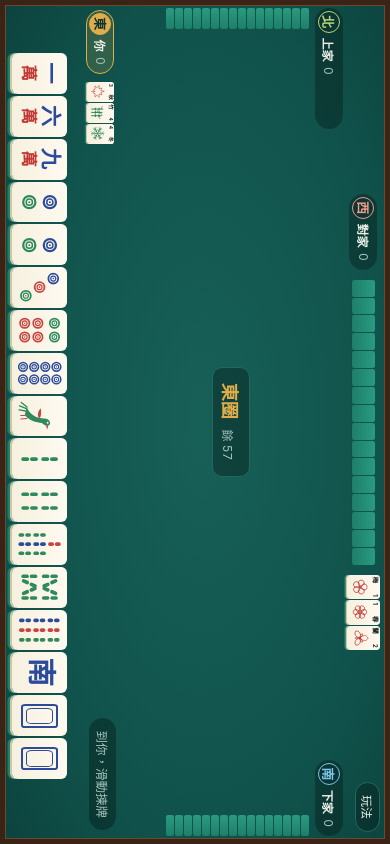
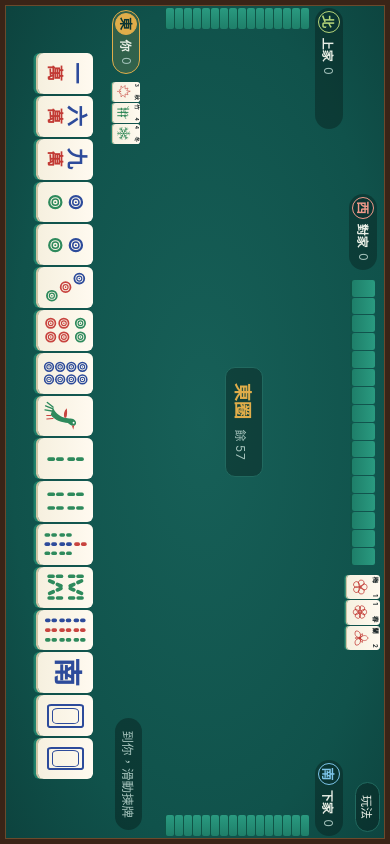
Before and after one commit to Sheeppyyeung/hktaiwanmahjong, a plain HTML site: page index.html in a window 390 px wide. Drawn offline with Linux system fonts and the light colour scheme.

Commit message:
Add files via upload
Double-tap zoom (Safari): zooming by double-tap or pinch is now blocked on the page, and touches on your hand are handled only by the game. Under touch emulation a double tap threw the tile with no zoom.
Pull going back a page: with the phone upright, your hand sat on the screen’s left edge, so pulling a tile out was a swipe from the edge, which Safari treats as “back”. The hand now sits further in from that edge, and touches that start on a tile no longer scroll or swipe the page. Safari’s edge swipe is a system gesture, so a pull that starts at the very edge of the screen can still trigger it.
Too small in Chrome: the turned table was making the page wider than the screen, and Chrome zoomed out to fit it. The table is now clipped inside a fixed frame so the page can’t grow. In emulation the page stays at normal scale.

```diff
--- a/index.html
+++ b/index.html
@@ -2,7 +2,7 @@
 <html lang="zh-Hant-HK">
 <head>
 <meta charset="utf-8">
-<meta name="viewport" content="width=device-width, initial-scale=1, maximum-scale=1, user-scalable=no">
+<meta name="viewport" content="width=device-width, initial-scale=1, minimum-scale=1, maximum-scale=1, user-scalable=no">
 <title>港式台灣牌</title>
 <link rel="preconnect" href="https://fonts.googleapis.com">
 <link href="https://fonts.googleapis.com/css2?family=Noto+Serif+TC:wght@700;900&display=swap" rel="stylesheet">
@@ -21,8 +21,10 @@
   --dw: min(29px, calc(var(--L) * .0315)); /* discard tile */
   color-scheme: dark;
 }
-* { box-sizing: border-box; -webkit-tap-highlight-color: transparent; }
-html, body { height: 100%; margin: 0; overflow: hidden; }
+* { box-sizing: border-box; -webkit-tap-highlight-color: transparent; -webkit-touch-callout: none; }
+html, body { height: 100%; width: 100%; margin: 0; overflow: hidden; -webkit-text-size-adjust: 100%; touch-action: manipulation; }
+/* a fixed stage clips the turned table, so its pre-rotation size can never widen the page (that made some phone browsers zoom out) */
+#stage { position: fixed; top: 0; left: 0; right: 0; bottom: 0; overflow: hidden; }
 body { background: var(--rim); color: var(--text); font-family: var(--ui); font-size: 13px; overscroll-behavior: none; touch-action: manipulation; }
 #app { position: absolute; top: 0; left: 0; width: 100%; height: 100%; display: grid; grid-template-rows: auto minmax(0, 1fr) auto; background: radial-gradient(90% 90% at 50% 48%, #176058 0%, var(--felt) 55%, var(--felt-deep) 100%); box-shadow: inset 0 0 0 5px var(--rim), inset 0 0 0 6px #6b4a2c; overflow: hidden; transform-origin: top left; }
 button { font: inherit; color: inherit; cursor: pointer; }
@@ -89,7 +91,8 @@ button:focus-visible { outline: 2px solid var(--brass); outline-offset: 2px; }
 #centre .meta { color: var(--muted); font-size: 12px; }
 
 /* me */
-#p0 { position: relative; padding: 0 10px 12px; display: flex; flex-direction: column; gap: 3px; }
+#app { --edge: 0px; } #app.rot { --edge: 26px; } /* turned table: keep the hand clear of the browser's edge-swipe zone */
+#p0 { position: relative; padding: 0 10px calc(12px + var(--edge)); display: flex; flex-direction: column; gap: 3px; }
 #meInfo { display: flex; align-items: center; gap: 8px; --w: min(20px, calc(var(--L) * .024)); min-height: 28px; }
 #meInfo .hint { color: var(--muted); font-size: 12px; }
 #handRow { display: flex; align-items: flex-end; justify-content: center; gap: 12px; padding-top: 10px; min-height: calc(var(--tw) * 1.36 + 16px); }
@@ -104,7 +107,7 @@ button:focus-visible { outline: 2px solid var(--brass); outline-offset: 2px; }
 #mySets { --w: calc(var(--tw) * .74); flex-wrap: nowrap; gap: 6px; }
 
 /* call buttons float over the table, above the hand */
-#acts { position: absolute; right: 14px; bottom: calc(var(--tw) * 1.36 + 34px); display: flex; gap: 10px; align-items: center; z-index: 8; }
+#acts { position: absolute; right: 14px; bottom: calc(var(--tw) * 1.36 + 34px + var(--edge)); display: flex; gap: 10px; align-items: center; z-index: 8; }
 #acts button { min-width: 58px; height: 58px; padding: 0 14px; border-radius: 29px; border: 2px solid #f3cf85; background: var(--brass); color: var(--felt-deep); font-family: var(--face); font-weight: 900; font-size: 24px; display: flex; align-items: center; justify-content: center; gap: 6px; --w: 19px; box-shadow: 0 4px 12px rgba(0, 0, 0, .45); }
 #acts button.win { background: var(--red); border-color: #ee8a82; color: #fff; }
 #acts button.plain { background: #165950; border-color: var(--felt-line); color: var(--text); font-size: 18px; }
@@ -115,7 +118,7 @@ button:focus-visible { outline: 2px solid var(--brass); outline-offset: 2px; }
 #p0 .bubble { top: -40px; } #p2 .bubble { top: 60px; } #p3 .bubble { left: 110%; } #p1 .bubble { left: -10%; }
 @keyframes pop { 0% { transform: scale(.4); opacity: 0; } 18% { transform: scale(1.1); opacity: 1; } 75% { opacity: 1; } 100% { opacity: 0; transform: scale(1); } }
 
-#tip { position: absolute; left: 50%; bottom: calc(var(--tw) * 1.36 + 64px); transform: translateX(-50%); z-index: 7; display: flex; align-items: center; gap: 10px; padding: 7px 14px; border-radius: 12px; background: rgba(6, 30, 28, .93); border: 1.5px solid var(--brass); --w: 26px; white-space: nowrap; pointer-events: none; }
+#tip { position: absolute; left: 50%; bottom: calc(var(--tw) * 1.36 + 64px + var(--edge)); transform: translateX(-50%); z-index: 7; display: flex; align-items: center; gap: 10px; padding: 7px 14px; border-radius: 12px; background: rgba(6, 30, 28, .93); border: 1.5px solid var(--brass); --w: 26px; white-space: nowrap; pointer-events: none; }
 #tip[hidden] { display: none; }
 #tip .lab { font-family: var(--face); font-weight: 900; font-size: 15px; color: var(--brass); }
 #tip .w { display: flex; flex-direction: column; align-items: center; gap: 5px; }
@@ -167,6 +170,7 @@ table.sc td { padding: 5px 2px; border-top: 1px solid #ddd3b8; } table.sc td:nth
 </style>
 </head>
 <body>
+<div id="stage">
 <div id="app">
   <div id="p2"></div>
   <button id="helpBtn" type="button">玩法</button>
@@ -206,6 +210,7 @@ table.sc td { padding: 5px 2px; border-top: 1px solid #ddd3b8; } table.sc td:nth
       <button class="cta" id="helpClose" type="button">返回牌局</button>
     </div>
   </div></div>
+</div>
 </div>
 <script>
 // 港式台灣牌 engine — pure logic, no DOM. Runs in the browser (window.MJ) and in Node.
@@ -991,13 +996,22 @@ table.sc td { padding: 5px 2px; border-top: 1px solid #ddd3b8; } table.sc td:nth
 
   // hold the phone sideways: if the screen is taller than wide, turn the whole table 90°
   function fit() {
-    const W = window.innerWidth, H = window.innerHeight, app = $('app');
+    const box = $('stage').getBoundingClientRect(), W = box.width, H = box.height, app = $('app');
+    app.classList.toggle('rot', H > W);
     document.documentElement.style.setProperty('--L', Math.max(W, H) + 'px');
     rotated = H > W;
     if (H > W) { app.style.width = H + 'px'; app.style.height = W + 'px'; app.style.transform = 'rotate(90deg) translateY(-100%)'; }
     else { app.style.width = ''; app.style.height = ''; app.style.transform = ''; }
   }
-  window.addEventListener('resize', fit); fit();
+  window.addEventListener('resize', fit); window.addEventListener('orientationchange', () => setTimeout(fit, 250)); fit();
+  if (window.visualViewport) window.visualViewport.addEventListener('resize', fit);
+  // phones: no double-tap or pinch zoom, and touches that start on the hand never scroll or swipe the page
+  document.addEventListener('dblclick', e => e.preventDefault());
+  for (const ev of ['gesturestart', 'gesturechange']) document.addEventListener(ev, e => e.preventDefault());
+  let lastEnd = 0;
+  document.addEventListener('touchend', e => { const now = Date.now(); if (now - lastEnd < 350 && !e.target.closest('button')) e.preventDefault(); lastEnd = now; }, { passive: false });
+  $('hand').addEventListener('touchstart', e => e.preventDefault(), { passive: false });
+  $('hand').addEventListener('touchmove', e => e.preventDefault(), { passive: false });
 
   const chip = (v, s, on) => { const p = v.players[s]; return `<span class="chip ${on ? 'on' : ''}">${windBadge(v, s)}<span class="nm">${NAMES[s]}</span><span class="pts">${signed(v.scores[s])}</span>${p.ready ? '<span class="pill">叮</span>' : ''}</span>`; };
 
```
